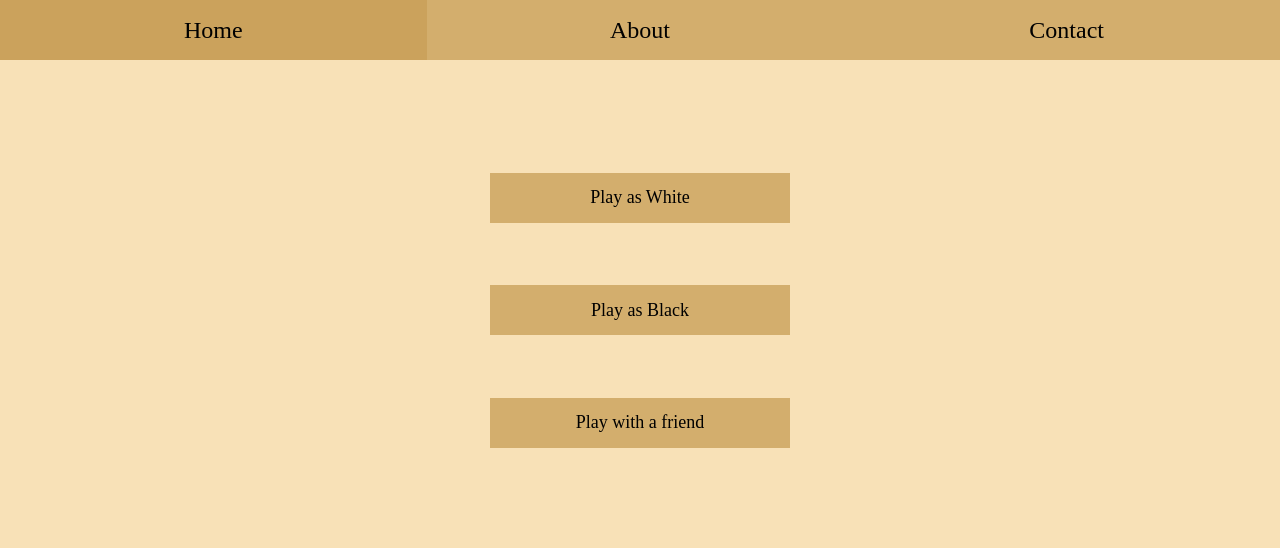
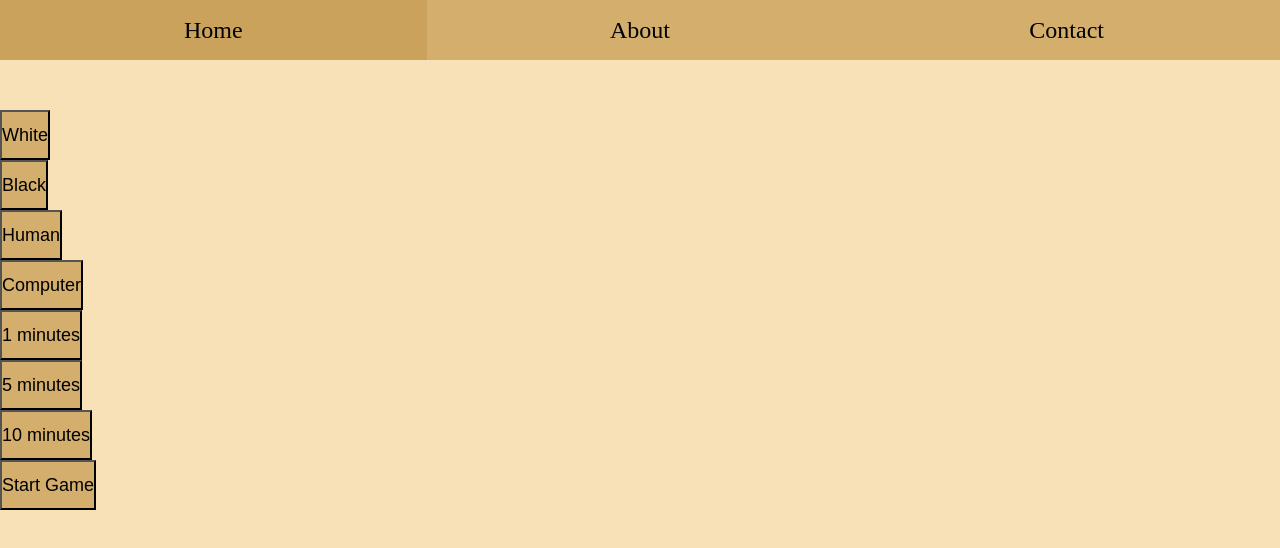
Before and after one commit to Amitbalter/chess, a React (Create React App) app: page /#/ in a window 1280 px wide. Shown: the top 548 px of the page. Built offline with nearby package versions, Linux system fonts and the light colour scheme.

Commit message:
used params for link and created separate buttons for each option in home page

```diff
--- a/src/App.jsx
+++ b/src/App.jsx
@@ -7,16 +7,13 @@ import Contact from './Components/Contact.jsx'
 import './App.css'
 
 function App() {
-
   return (
     <Router>
       <Routes>
         <Route path='/' element ={<Home/>}/>
-        <Route path= '/About' element = {<About/>}/>
-        <Route path= '/Contact' element = {<Contact/>}/>
-        <Route path='/gameWhite' element ={<Game computer = {1}/>}/>
-        <Route path='/gameBlack' element ={<Game computer = {0}/>}/>
-        <Route path='/gameFriend' element ={<Game computer = {null}/>}/>
+        <Route path= 'About' element = {<About/>}/>
+        <Route path= 'Contact' element = {<Contact/>}/>
+        <Route path='game/:player/:computer/:time' element ={<Game/>}/>
       </Routes>
     </Router>
   )
--- a/src/Components/Game.jsx
+++ b/src/Components/Game.jsx
@@ -1,6 +1,6 @@
 import React, { useEffect, useRef, useState } from 'react';
 import Topbar from './Topbar';
-import {Link} from 'react-router-dom'
+import {Link, useParams} from 'react-router-dom'
 import Square from './Square';
 import Timer from './Timer';
 import { board } from '../dynamics/board';
@@ -12,7 +12,10 @@ import { knight } from '../dynamics/knight';
 import {bestMove} from '../dynamics/opponent'
 import './Game.css'
 
-export default function Game({computer}) {
+export default function Game() {
+    const {player,computer,time} = useParams()
+
+    // const [comp,setComp] = useState(computer === 'true' ? 1-player : null)
 
     const buttons = useRef(Array.from({length:8},( _ => [])))
     const addButtonRef = (ref, index) => {
@@ -21,8 +24,8 @@ export default function Game({computer}) {
     const redoRef = useRef(null)
 
     const colors = ['white','black']
-    const depth = 2
-    const [flip, setFlip] = useState(computer ?? 1)
+    const depth = 1
+    const [flip, setFlip] = useState(1-player)
     const [i1, seti1] = useState(null)
     const [j1, setj1] = useState(null)
     const [i2, seti2] = useState(null)
@@ -56,7 +59,7 @@ export default function Game({computer}) {
 
     function handleTakeback(){
         let dummyboard
-        if (computer === null && gameBoard.turn >= 1){
+        if (computer === 'false' && gameBoard.turn >= 1){
             dummyboard = gameBoard.replicate(gameBoard.turn - 1)
             delete gameBoard.history[gameBoard.turn]
             dummyboard.history = gameBoard.history
@@ -176,7 +179,6 @@ export default function Game({computer}) {
         dummyBoard.setupBoard()
         setGameBoard(dummyBoard) //updating with dummy board to trigger re-render
         setNext(1-next)
-        setFlip(computer ?? 1)
     },[restart])
 
     //coloring previous move in blue
@@ -190,19 +192,21 @@ export default function Game({computer}) {
     },[prev,i1,j1,flip])
 
     useEffect(()=>{
-        if (gameBoard.turn % 2 === computer){
+        if (computer === 'true' && gameBoard.turn % 2 !== Number(player)){
             generateMove()
         }
     },[next])
 
     //coloring current piece and moves in green if human move
     useEffect(() => {
-        if (i1!==null && j1!==null && gameBoard.turn % 2 !== computer){
-            let piece1 = gameBoard.array[i1][j1].piece
-            buttons.current[[i1,7-i1][flip]][[j1,7-j1][flip]].current.style.backgroundColor  = 'rgb(5, 136, 0)'
-            for (let move of piece1.moves){
-                const [k,l] = [Number(move[0]),Number(move[1])]
-                buttons.current[[k,7-k][flip]][[l,7-l][flip]].current.style.backgroundColor = 'rgba(8, 141, 3, 0.75)'
+        if(computer === 'true' && gameBoard.turn % 2 === Number(player) || computer === 'false'){
+            if (i1!==null && j1!==null){
+                let piece1 = gameBoard.array[i1][j1].piece
+                buttons.current[[i1,7-i1][flip]][[j1,7-j1][flip]].current.style.backgroundColor  = 'rgb(5, 136, 0)'
+                for (let move of piece1.moves){
+                    const [k,l] = [Number(move[0]),Number(move[1])]
+                    buttons.current[[k,7-k][flip]][[l,7-l][flip]].current.style.backgroundColor = 'rgba(8, 141, 3, 0.75)'
+                }
             }
         }
     },[i1,j1,flip])
@@ -227,7 +231,7 @@ export default function Game({computer}) {
             seti2(null)
             setj1(null)
             setj2(null)
-            // if (computer === null) setFlip(1-flip)
+            // if (comp === null) setFlip(1-flip)
         }
     },[i2,j2])
 
@@ -276,8 +280,8 @@ export default function Game({computer}) {
         <Topbar/>
         <div className='game'>
             <div className='left'>
-                <Timer turn = {gameBoard.turn} player = {1} time = {100}/>
-                <Timer turn = {gameBoard.turn} player = {0} time = {100}/>
+                <Timer turn = {gameBoard.turn} player = {1} time = {60*time}/>
+                <Timer turn = {gameBoard.turn} player = {0} time = {60*time}/>
             </div>
             <div className='board'>
                 {Array.from({length:8}).map((_, row) => (
--- a/src/Components/Home.jsx
+++ b/src/Components/Home.jsx
@@ -4,16 +4,30 @@ import Topbar from './Topbar';
 import './Home.css'
 
 export default function Home(){
+    const [start,setStart] = useState(false)
+
+    const [player, setPlayer] = useState(null)
+    const [computer, setComputer] = useState(null)
+    const [time, setTime] = useState(null)
+
+    useEffect(() => {
+        if (player !== null && computer !== null && time !== null){
+            setStart(true)
+        }
+    },[player,computer,time])
 
     return(<div>
         <Topbar/>
-        <nav className='navbar'>
-        <ul>
-            <li><Link to='/gameWhite' className = 'homepageLink'>Play as White</Link></li>
-            <li><Link to='/gameBlack' className = 'homepageLink'> Play as Black</Link></li>
-            <li><Link to='/gameFriend' className = 'homepageLink'>Play with a friend</Link></li>
-        </ul>
-        </nav>
-    </div>)
+        <button onClick= {() => setPlayer(0)} className='homepageLink'>White</button>
+        <button onClick= {() => setPlayer(1)} className='homepageLink'>Black</button>
+        <button onClick= {() => setComputer(false)} className='homepageLink'>Human</button>
+        <button onClick= {() => setComputer(true)} className='homepageLink'>Computer</button>
+        <button onClick= {() => setTime(1)} className='homepageLink'>1 minutes</button>
+        <button onClick= {() => setTime(5)} className='homepageLink'>5 minutes</button>
+        <button onClick= {() => setTime(10)} className='homepageLink'>10 minutes</button>
+        {start ? (<Link to ={`game/${player}/${computer}/${time}`} className = 'homepageLink'>Start Game</Link>) :
+                (<button className = 'homepageLink'>Start Game</button>)
+                }
+        </div>)
 
 }
```
Also changed, not shown: src/dynamics/test.js (+5 -11 lines).
